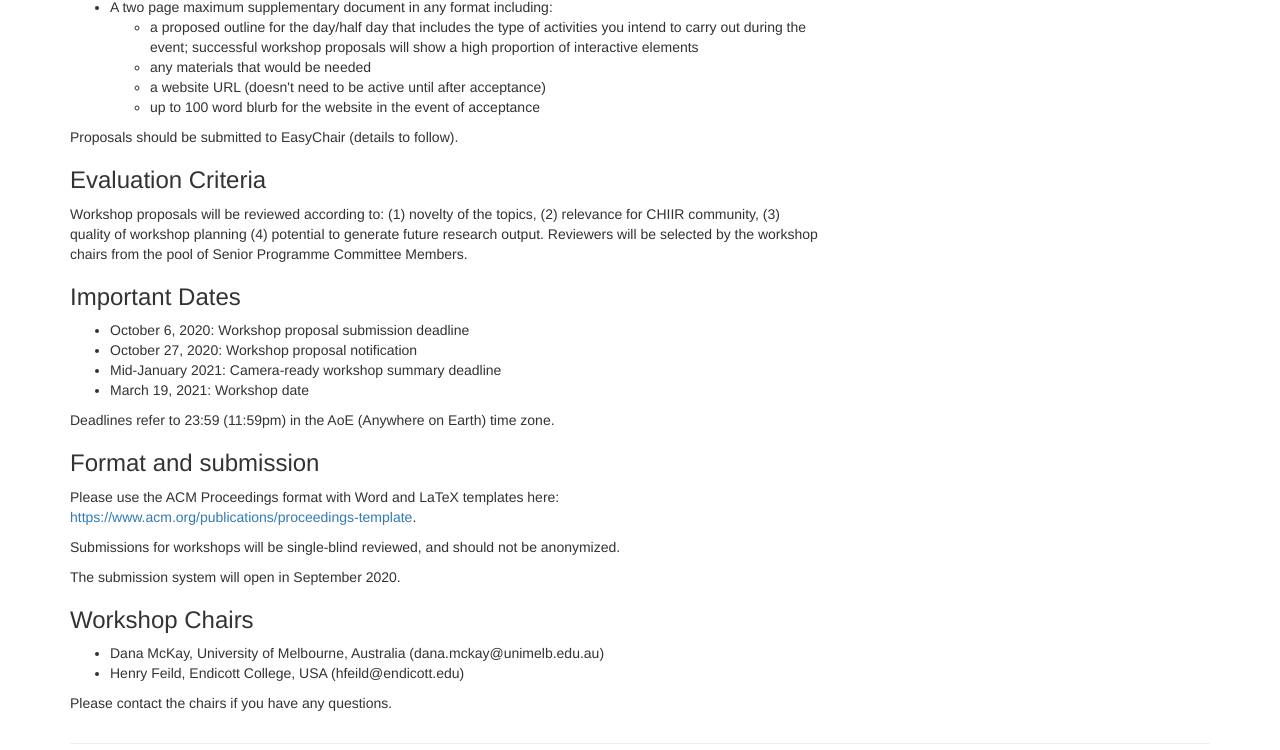
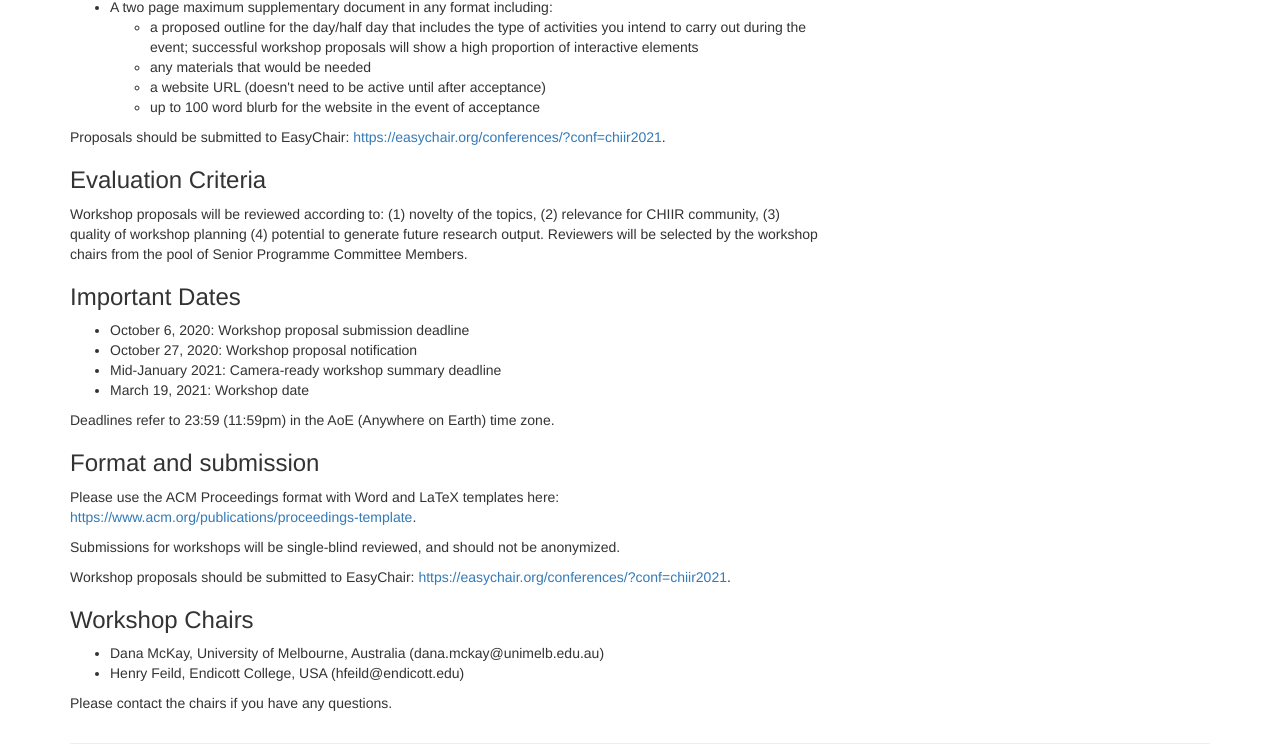
Before and after one commit to acm-chiir/chiir2021, a plain HTML site: page cfp-workshops.html in a window 1280 px wide. Shown: the part 582-1332 px from the top of the page. Drawn offline with Linux system fonts and the light colour scheme.

Commit message:
EasyChair links added on all CFP

```diff
--- a/cfp-workshops.html
+++ b/cfp-workshops.html
@@ -86,7 +86,8 @@
                       </li>
                   </ul>
 
-                  <p>Proposals should be submitted to EasyChair (details to follow).</p>
+
+                  <p>Proposals should be submitted to EasyChair: <a href="https://easychair.org/conferences/?conf=chiir2021">https://easychair.org/conferences/?conf=chiir2021</a>.</p>
 
                   <h3>Evaluation Criteria</h3>
 
@@ -109,7 +110,7 @@
 
                   <p>Submissions for workshops will be single-blind reviewed, and should not be anonymized.</p>
 
-                  <p>The submission system will open in September 2020.</p>
+                  <p>Workshop proposals should be submitted to EasyChair: <a href="https://easychair.org/conferences/?conf=chiir2021">https://easychair.org/conferences/?conf=chiir2021</a>.</p>
 
                   <h3>Workshop Chairs</h3>
 
```
Also changed, not shown: cfp-papers-dc.html (+2 -2 lines), cfp-papers.html (+1 -1 lines), cfp-tutorials.html (+2 -2 lines), cfp.html (+2 -0 lines), index.html (+4 -0 lines).
